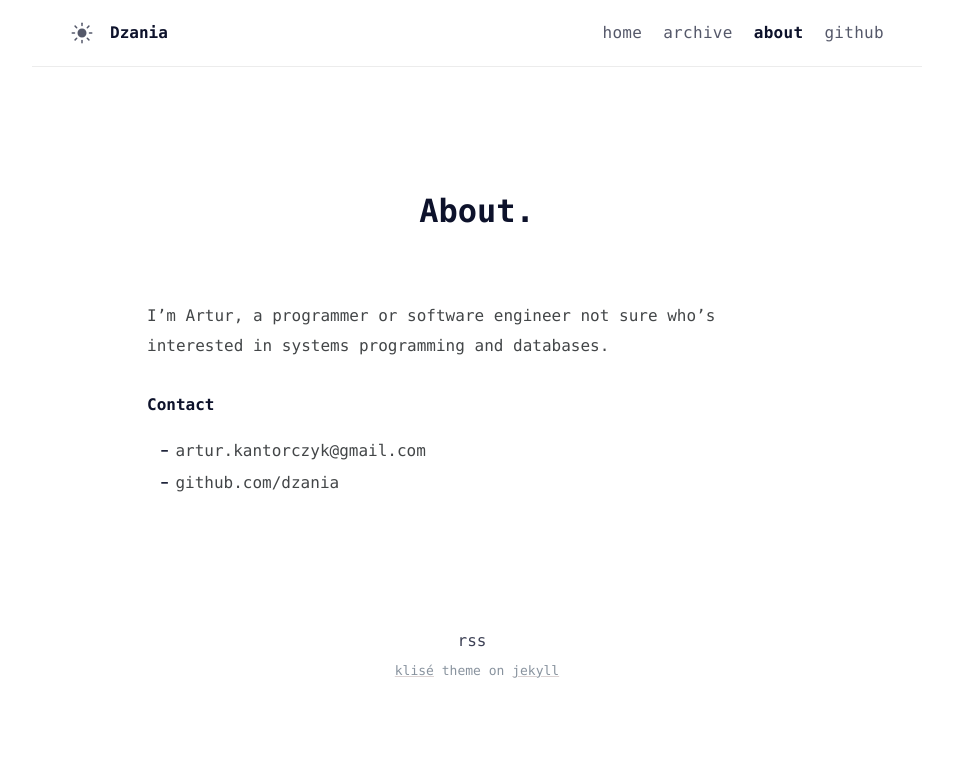
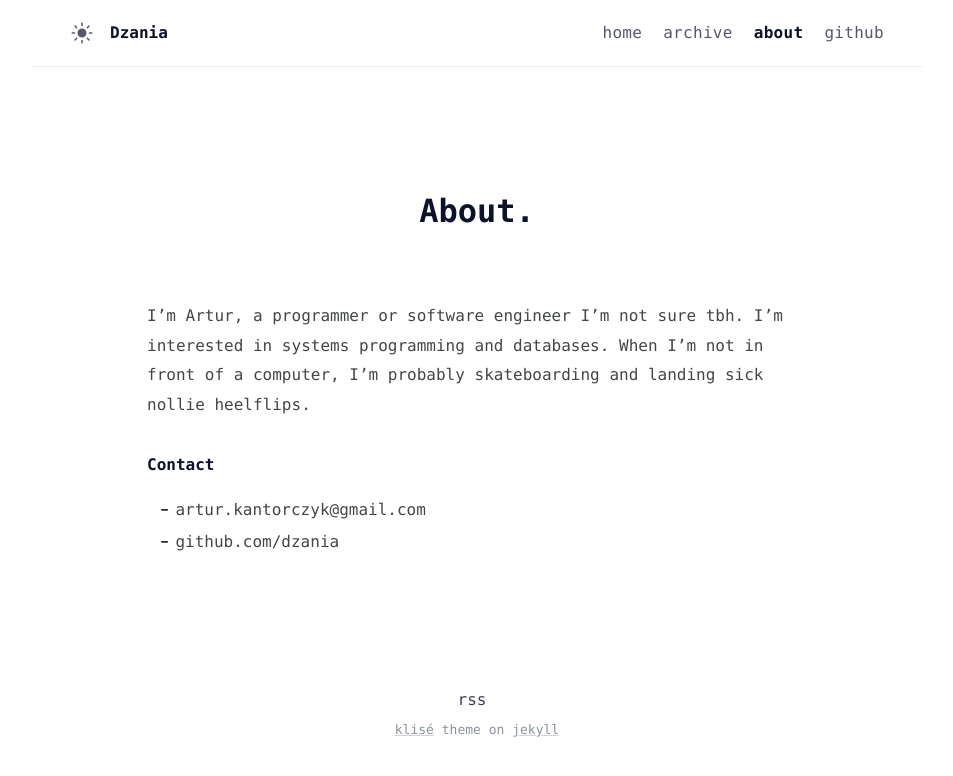
Before and after one commit to dzania/dzania.github.io, a Jekyll site: the page built from about.md, in a window 1280 px wide. Shown: the top 776 px of the page, without its empty margins (163-1116 px from the left). Built offline with Jekyll 4.4.1, drawn with Linux system fonts in a browser that asks for light colours.

Commit message:
Better about

```diff
--- a/about.md
+++ b/about.md
@@ -6,7 +6,7 @@ excerpt: Personal notes and contact.
 comments: false
 ---
 
-I'm Artur, a programmer or software engineer not sure who's interested in systems programming and databases.
+I'm Artur, a programmer or software engineer I'm not sure tbh. I'm interested in systems programming and databases. When I'm not in front of a computer, I'm probably skateboarding and landing sick nollie heelflips.
 
 **Contact**
 
```
